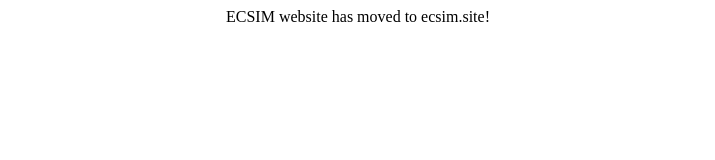
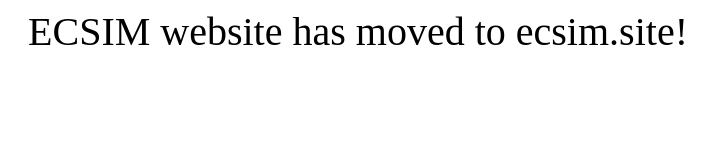
Before and after one commit to ECSIM/ecsim.ir, a plain HTML site: page 404.html in a window 1280 px wide. Shown: the whole page, without its empty margins (282-997 px from the left). Drawn offline with Linux system fonts and the light colour scheme.

Commit message:
minor edit in font-size

```diff
--- a/404.html
+++ b/404.html
@@ -19,7 +19,7 @@
     </script>
 </head>
 
-<body id="body" style="text-align: center">
+<body id="body" style="text-align:center;font-size:2.5em;">
     ECSIM website has moved to ecsim.site!
 </body>
 
```
Also changed, not shown: index.html (+1 -1 lines).
